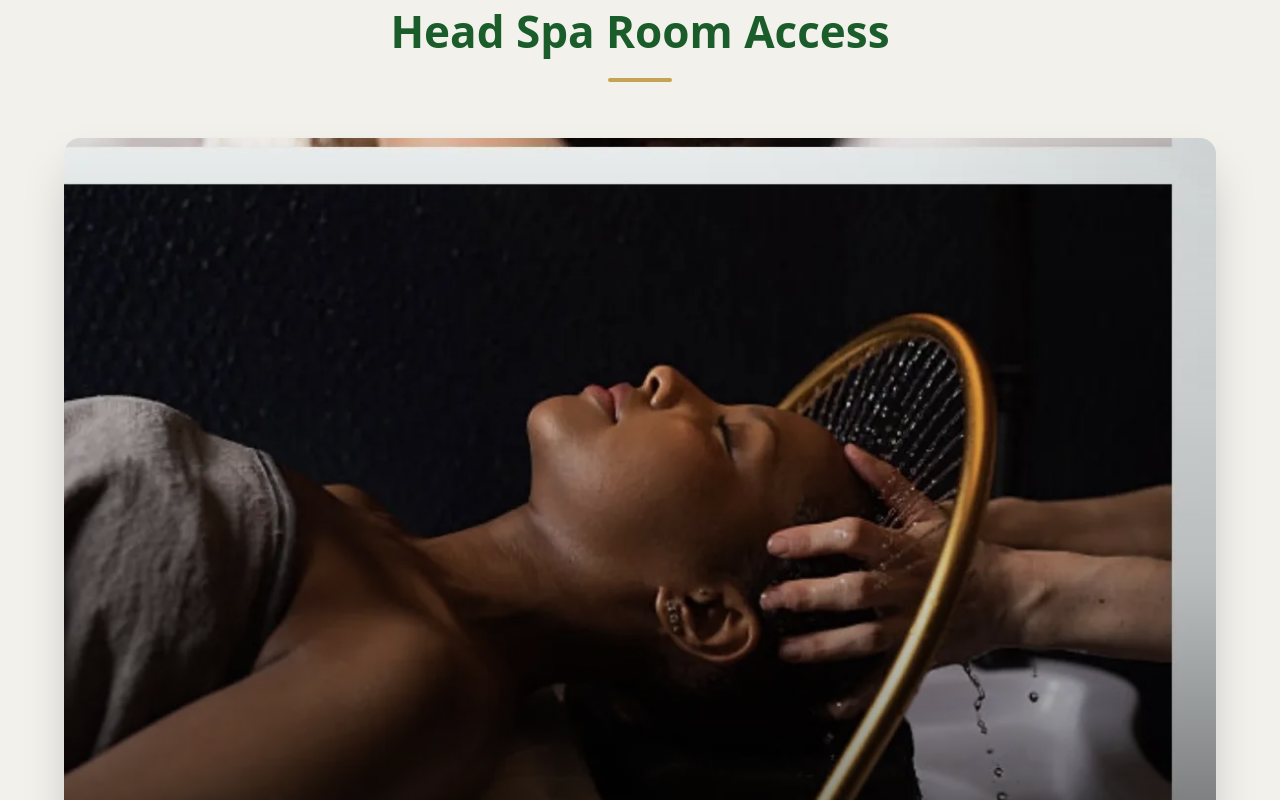
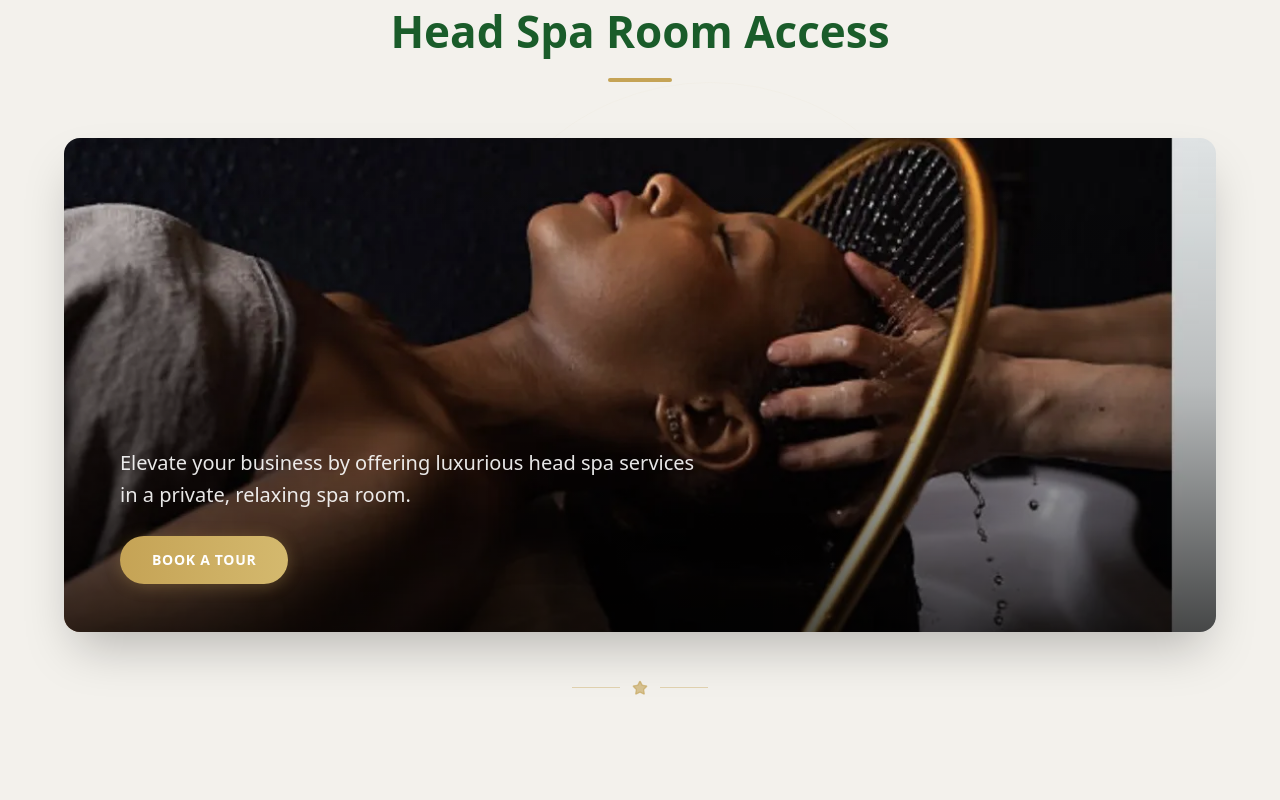
Before and after one commit to jonmohon/smyrna-suites, a Next.js app: page / in a window 1280 px wide. Shown: the part 1120-1920 px from the top of the page. Built offline with nearby package versions, Linux system fonts and the light colour scheme.

Commit message:
Fix head spa image to fill container using Next.js fill mode
Co-Authored-By: Claude Opus 4.6 (1M context) <noreply@anthropic.com>

```diff
--- a/src/app/page.tsx
+++ b/src/app/page.tsx
@@ -160,13 +160,12 @@ export default function Home() {
           {/* Image card with overlapping text card */}
           <div className="relative mt-14">
             <ScrollReveal variant="fade-up" delay={150}>
-              <div className="relative overflow-hidden rounded-2xl shadow-2xl">
+              <div className="relative aspect-[4/3] overflow-hidden rounded-2xl shadow-2xl sm:aspect-[16/9] lg:aspect-[21/9]">
                 <Image
                   src="/images/hair-wash.webp"
                   alt="Luxurious head spa hair washing service"
-                  width={1170}
-                  height={892}
-                  className="w-full object-cover"
+                  fill
+                  className="object-cover"
                   sizes="(max-width: 1024px) 100vw, 960px"
                 />
                 {/* Dark gradient overlay at bottom */}
```
